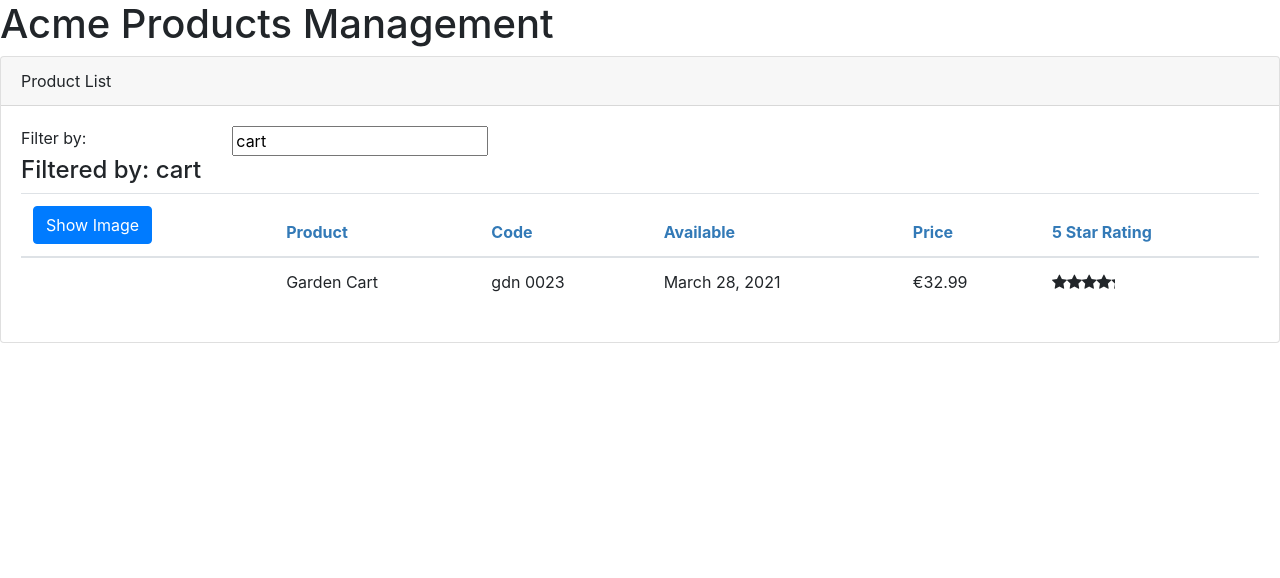
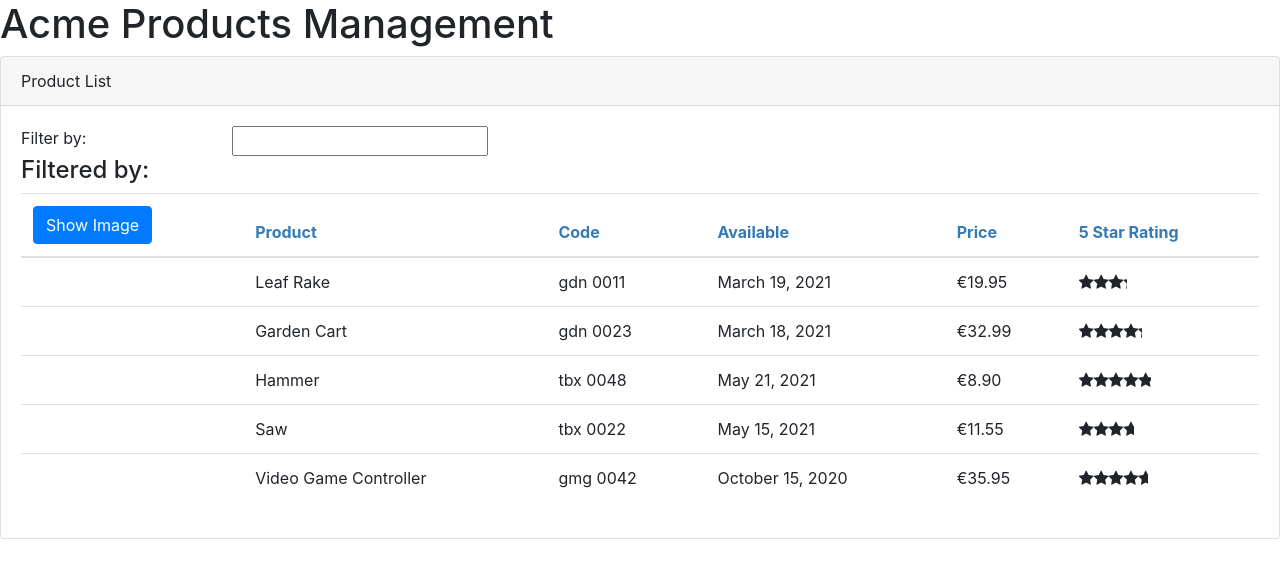
Before and after one commit to anibalortegap/APM, an Angular app: page / in a window 1280 px wide. Shown: the top 578 px of the page. Built offline with nearby package versions, Linux system fonts and the light colour scheme.

Commit message:
[ADD] product services for query products dato to json collection

```diff
--- a/angular.json
+++ b/angular.json
@@ -19,13 +19,8 @@
             "polyfills": "src/polyfills.ts",
             "tsConfig": "tsconfig.app.json",
             "aot": true,
-            "assets": [
-              "src/favicon.ico",
-              "src/assets"
-            ],
-            "styles": [
-              "src/styles.css"
-            ],
+            "assets": ["src/favicon.ico", "src/assets", "src/api"],
+            "styles": ["src/styles.css"],
             "scripts": []
           },
           "configurations": {
@@ -83,13 +78,8 @@
             "polyfills": "src/polyfills.ts",
             "tsConfig": "tsconfig.spec.json",
             "karmaConfig": "karma.conf.js",
-            "assets": [
-              "src/favicon.ico",
-              "src/assets"
-            ],
-            "styles": [
-              "src/styles.css"
-            ],
+            "assets": ["src/favicon.ico", "src/assets"],
+            "styles": ["src/styles.css"],
             "scripts": []
           }
         },
@@ -101,9 +91,7 @@
               "tsconfig.spec.json",
               "e2e/tsconfig.json"
             ],
-            "exclude": [
-              "**/node_modules/**"
-            ]
+            "exclude": ["**/node_modules/**"]
           }
         },
         "e2e": {
--- /dev/null
+++ b/src/api/products/products.json
@@ -0,0 +1,52 @@
+[
+  {
+    "productId": 1,
+    "productName": "Leaf Rake",
+    "productCode": "GDN-0011",
+    "releaseDate": "March 19, 2021",
+    "description": "Leaf rake with 48-inch wooden handle.",
+    "price": 19.95,
+    "starRating": 3.2,
+    "imageUrl": "assets/images/leaf_rake.png"
+  },
+  {
+    "productId": 2,
+    "productName": "Garden Cart",
+    "productCode": "GDN-0023",
+    "releaseDate": "March 18, 2021",
+    "description": "15 gallon capacity rolling garden cart",
+    "price": 32.99,
+    "starRating": 4.2,
+    "imageUrl": "assets/images/garden_cart.png"
+  },
+  {
+    "productId": 5,
+    "productName": "Hammer",
+    "productCode": "TBX-0048",
+    "releaseDate": "May 21, 2021",
+    "description": "Curved claw steel hammer",
+    "price": 8.9,
+    "starRating": 4.8,
+    "imageUrl": "assets/images/hammer.png"
+  },
+  {
+    "productId": 8,
+    "productName": "Saw",
+    "productCode": "TBX-0022",
+    "releaseDate": "May 15, 2021",
+    "description": "15-inch steel blade hand saw",
+    "price": 11.55,
+    "starRating": 3.7,
+    "imageUrl": "assets/images/saw.png"
+  },
+  {
+    "productId": 10,
+    "productName": "Video Game Controller",
+    "productCode": "GMG-0042",
+    "releaseDate": "October 15, 2020",
+    "description": "Standard two-button video game controller",
+    "price": 35.95,
+    "starRating": 4.6,
+    "imageUrl": "assets/images/xbox-controller.png"
+  }
+]
--- a/src/app/app.module.ts
+++ b/src/app/app.module.ts
@@ -7,6 +7,7 @@ import { AppComponent } from './app.component';
 import { ProductListComponent } from './product/product-list.component';
 import { ConvertToSpacesPipe } from './shared/convert-to-spaces.pipe';
 import { StarComponent } from './shared/star/star.component';
+import { HttpClientModule } from '@angular/common/http';
 @NgModule({
   declarations: [
     AppComponent,
@@ -14,7 +15,7 @@ import { StarComponent } from './shared/star/star.component';
     StarComponent,
     ConvertToSpacesPipe,
   ],
-  imports: [BrowserModule, AppRoutingModule, FormsModule],
+  imports: [BrowserModule, AppRoutingModule, FormsModule, HttpClientModule],
   providers: [],
   bootstrap: [AppComponent],
 })
--- a/src/app/product/product-list.component.ts
+++ b/src/app/product/product-list.component.ts
@@ -1,21 +1,25 @@
-import { Component, OnInit } from '@angular/core';
+import { Component, OnDestroy, OnInit } from '@angular/core';
+import { Subscription } from 'rxjs';
 import { IProduct } from './product';
+import { ProductService } from './product.service';
 
 @Component({
   selector: 'pm-products',
   templateUrl: './product-list.component.html',
   styleUrls: ['./product-list.component.css'],
 })
-export class ProductListComponent implements OnInit {
-  ngOnInit(): void {
-    this.listFilter = 'cart';
-  }
+export class ProductListComponent implements OnInit, OnDestroy {
+  private _listFilter: string = '';
   pageTitle: string = 'Product List';
   showImage: boolean = false;
   imageWidth: number = 50;
   imageMargin: number = 2;
+  errorMessage: string = '';
+  sub!: Subscription;
+  filteredProducts: IProduct[] = [];
+  products: IProduct[] = [];
 
-  private _listFilter: string = '';
+  constructor(private productService: ProductService) {}
 
   get listFilter(): string {
     return this._listFilter;
@@ -26,30 +30,6 @@ export class ProductListComponent implements OnInit {
     this.filteredProducts = this.perfomFilter(value);
   }
 
-  filteredProducts: IProduct[] = [];
-  products: IProduct[] = [
-    {
-      productId: 2,
-      productName: 'Garden Cart',
-      productCode: 'GDN-0023',
-      releaseDate: 'March 28, 2021',
-      description: '15 gallon capacity rolling garden cart',
-      price: 32.99,
-      starRating: 4.2,
-      imageUrl: 'assets/images/garden_cart.png',
-    },
-    {
-      productId: 5,
-      productName: 'Hammer',
-      productCode: 'TBX-0048',
-      releaseDate: 'March 21, 2021',
-      description: 'Curved claw steel hammer',
-      price: 8.9,
-      starRating: 4.8,
-      imageUrl: 'assets/images/hammer.png',
-    },
-  ];
-
   perfomFilter(filterBy: string): IProduct[] {
     filterBy = filterBy.toLocaleLowerCase();
     console.log('FilterBy:', filterBy);
@@ -57,7 +37,6 @@ export class ProductListComponent implements OnInit {
       product.productName.toLocaleLowerCase().includes(filterBy)
     );
   }
-
   showToggle(): void {
     this.showImage = !this.showImage;
   }
@@ -65,4 +44,17 @@ export class ProductListComponent implements OnInit {
   onRatingClicked(message: string): void {
     this.pageTitle = `Product List ${message}`;
   }
+  ngOnInit(): void {
+    this.sub = this.productService.getProduct().subscribe({
+      next: (products) => {
+        this.products = products;
+        this.filteredProducts = this.products;
+      },
+      error: (err) => (this.errorMessage = err),
+    });
+  }
+
+  ngOnDestroy(): void {
+    this.sub.unsubscribe();
+  }
 }
--- /dev/null
+++ b/src/app/product/product.service.ts
@@ -0,0 +1,35 @@
+import { Injectable } from '@angular/core';
+import { IProduct } from './product';
+import { HttpClient, HttpErrorResponse } from '@angular/common/http';
+import { Observable, throwError } from 'rxjs';
+import { tap, catchError } from 'rxjs/operators';
+
+@Injectable({
+  providedIn: 'root',
+})
+export class ProductService {
+  private productUrl: string = 'api/products/products.json';
+  constructor(private http: HttpClient) {}
+  getProduct(): Observable<IProduct[]> {
+    return this.http.get<IProduct[]>(this.productUrl).pipe(
+      tap((data) => console.log('[Logging] ', JSON.stringify(data))),
+      catchError(this.handleError)
+    );
+  }
+
+  handleError(err: HttpErrorResponse) {
+    //In a real world app, we may send the server to some remote logging infrastructure
+    //Instead of just logging in the console
+    let errorMessage: string = '';
+    if (err.error instanceof ErrorEvent) {
+      // A client-side or network error ocurred. Handle it accordingly
+      errorMessage = `An error ocurrent: ${err.error.message}`;
+    } else {
+      //The backend returned an unsuccessful response code
+      //The response body may contain clues as to what went wrong
+      errorMessage = `Server returned code ${err.status}, error message is ${err.message}`;
+    }
+    console.error(errorMessage);
+    return throwError(errorMessage);
+  }
+}
```
